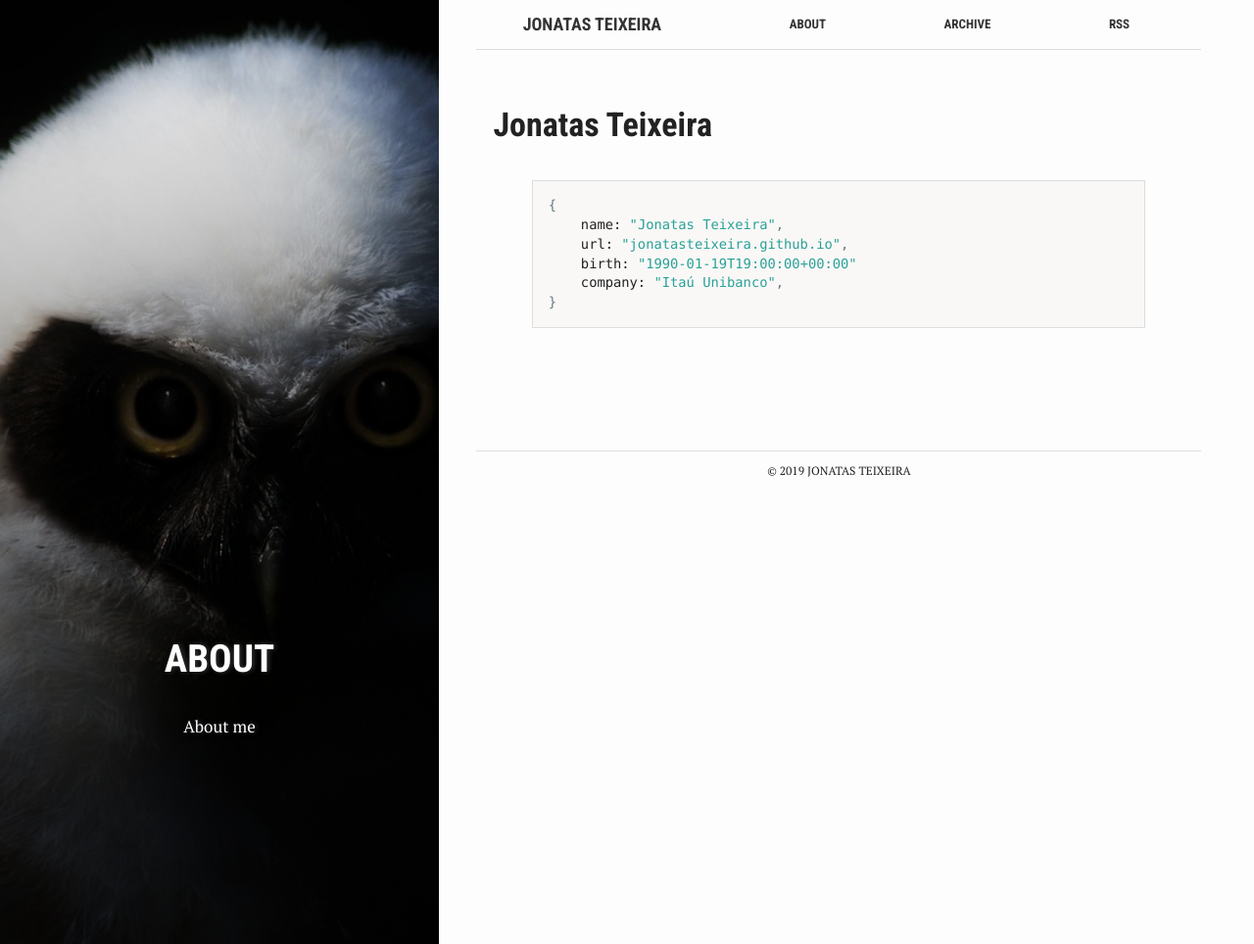
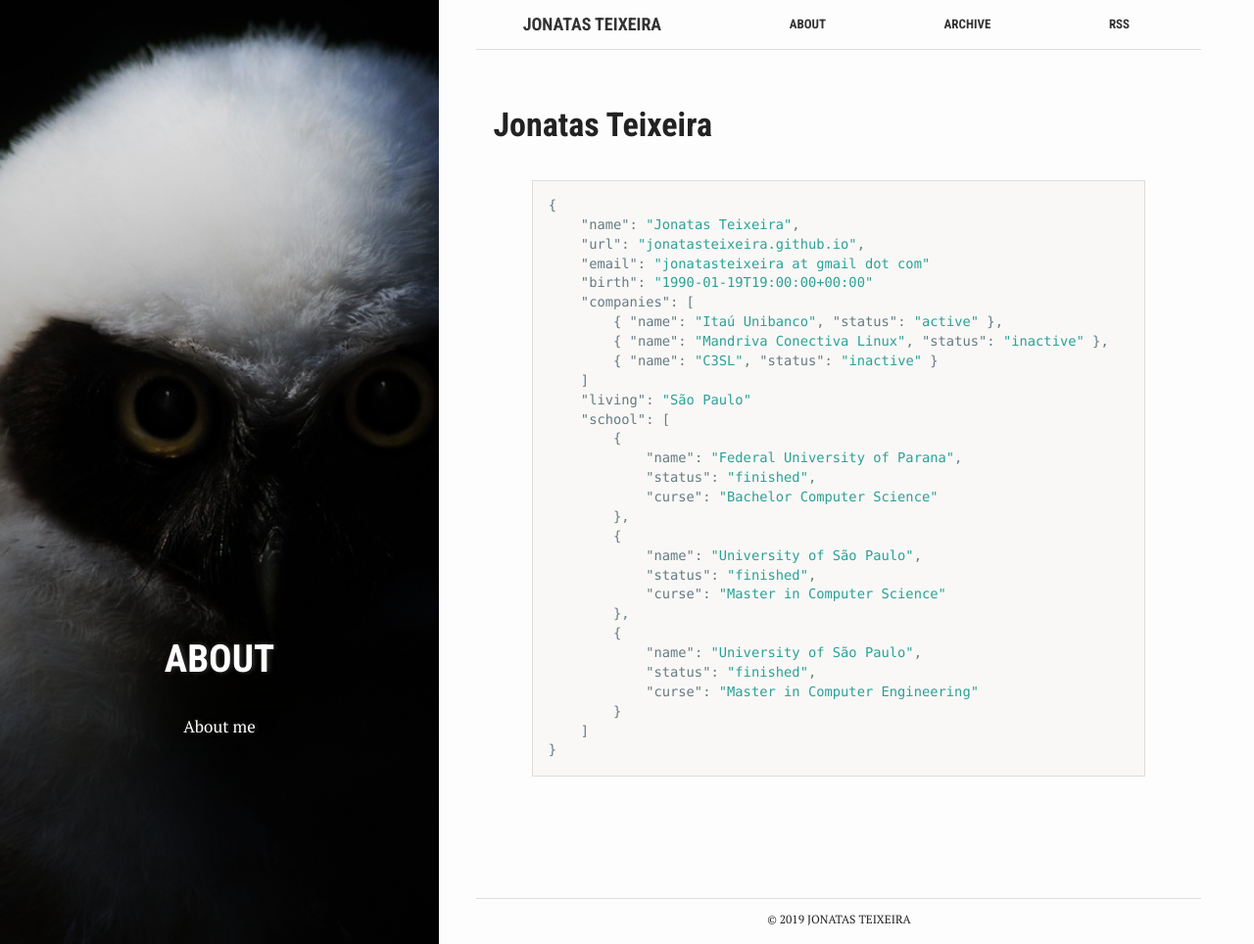
Before and after one commit to jonatasteixeira/jonatasteixeira.github.io, a Jekyll site: the page built from about.md, in a window 1280 px wide and 964 px high. Shown: the whole window at 98% size. Built offline with Jekyll 4.4.1, drawn with Linux system fonts in a browser that asks for light colours.

Commit message:
Setting about info

```diff
--- a/about.md
+++ b/about.md
@@ -12,10 +12,33 @@ active: about
 
 {% highlight json %}
 {
-    name: "Jonatas Teixeira",
-    url: "jonatasteixeira.github.io",
-    birth: "1990-01-19T19:00:00+00:00"
-    company: "Itaú Unibanco",
+    "name": "Jonatas Teixeira",
+    "url": "jonatasteixeira.github.io",
+    "email": "jonatasteixeira at gmail dot com"
+    "birth": "1990-01-19T19:00:00+00:00"
+    "companies": [
+        { "name": "Itaú Unibanco", "status": "active" },
+        { "name": "Mandriva Conectiva Linux", "status": "inactive" },
+        { "name": "C3SL", "status": "inactive" }
+    ]
+    "living": "São Paulo"
+    "school": [
+        {
+            "name": "Federal University of Parana",
+            "status": "finished",
+            "curse": "Bachelor Computer Science"
+        },
+        {
+            "name": "University of São Paulo",
+            "status": "finished",
+            "curse": "Master in Computer Science"
+        },
+        {
+            "name": "University of São Paulo",
+            "status": "finished",
+            "curse": "Master in Computer Engineering"
+        }
+    ]
 }
 
 {% endhighlight %}
```
